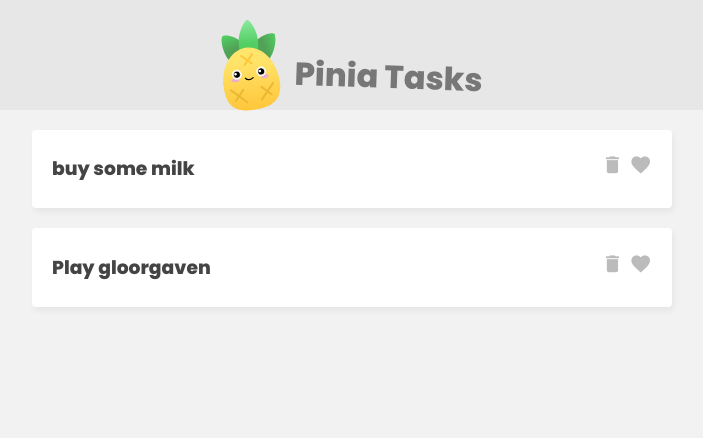
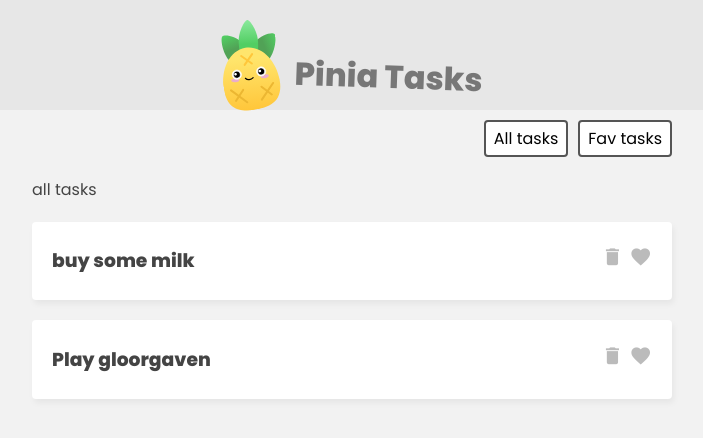
Before and after one commit to thoriqdharmawan/pinia-tasks, a Vue app: page / in a window 1280 px wide. Shown: the top 438 px of the page, without its empty margins (288-991 px from the left). Built offline with nearby package versions, Linux system fonts and the light colour scheme.

Commit message:
feat(store): add task getter

```diff
--- a/src/App.vue
+++ b/src/App.vue
@@ -5,8 +5,21 @@
       <h1>Pinia Tasks</h1>
     </header>
 
-    <div class="task-list">
+    <nav class="filter">
+      <button @click="filter = 'all'">All tasks</button>
+      <button @click="filter = 'favs'">Fav tasks</button>
+    </nav>
+
+    <div class="task-list" v-if="filter === 'all'">
+      <p>all tasks</p>
       <div v-for="task in taskStore.tasks">
+        <TaskDetails :task="task" />
+      </div>
+    </div>
+
+    <div class="task-list" v-if="filter === 'favs'">
+      <p>favs tasks</p>
+      <div v-for="task in taskStore.favs">
         <TaskDetails :task="task" />
       </div>
     </div>
@@ -14,6 +27,7 @@
 </template>
 
 <script>
+import { ref } from 'vue';
 import TaskDetails from './components/TaskDetails.vue';
 import { useTaskStore } from './stores/TaskStore'
 
@@ -22,7 +36,9 @@
   setup() {
     const taskStore = useTaskStore()
 
-    return { taskStore }
+    const filter = ref('all')
+
+    return { taskStore, filter }
   }
 }
 </script>
--- a/src/assets/main.css
+++ b/src/assets/main.css
@@ -59,3 +59,21 @@
   cursor: pointer;
   color: #bbb;
 }
+
+/* filter nav */
+.filter {
+  width: 640px;
+  margin: 10px auto;
+  text-align: right;
+}
+.filter button {
+  display: inline-block;
+  margin-left: 10px;
+  background: #fff;
+  border: 2px solid #555;
+  border-radius: 4px;
+  padding: 4px 8px;
+  cursor: pointer;
+  font-size: 0.8em;
+  font-size: 1em;
+}
--- a/src/stores/TaskStore.js
+++ b/src/stores/TaskStore.js
@@ -7,4 +7,9 @@
       { id: 2, title: "Play gloorgaven", isFav: true },
     ],
   }),
+  getters: {
+    favs() {
+      return this.tasks.filter((t) => t.isFav);
+    },
+  },
 });
```
